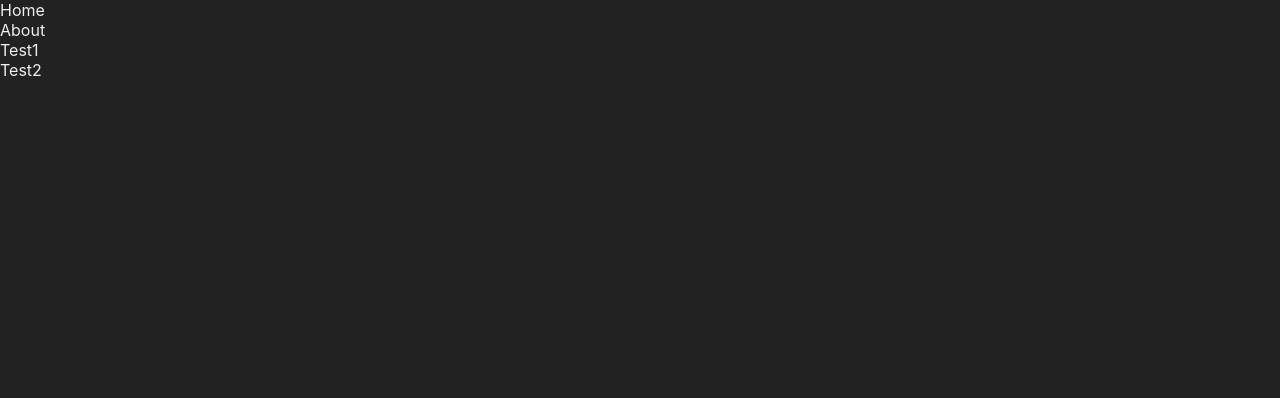
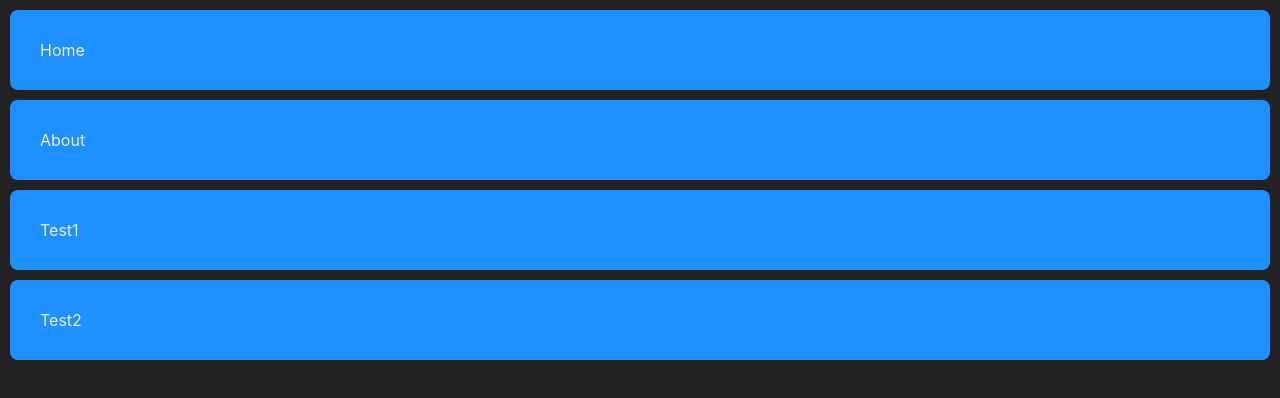
Before and after one commit to Andreas-Ziegler22/andreas-ziegler, a Next.js app: page / in a window 1280 px wide. Shown: the top 398 px of the page. Built offline with nearby package versions, Linux system fonts and the light colour scheme.

Commit message:
upgrade header layoutheader in components

```diff
--- a/src/components/Navigator.jsx
+++ b/src/components/Navigator.jsx
@@ -1,9 +1,9 @@
 import styles from "../styles/Navigator.module.css";
 
-export default function Navegator(props) {
+export default function Navigator(props) {
   return (
     <div
-      className={styles.navegator}
+      className={styles.navigator}
       style={{ backgroundColor: props.cor ?? "background-color: dodgerblue" }}
     >
       {props.navLink}
--- a/src/pages/index.jsx
+++ b/src/pages/index.jsx
@@ -1,12 +1,12 @@
-import Navegator from "../components/Navigator";
+import Navigator from "../components/Navigator";
 
 export default function Home() {
   return (
     <div>
-      <Navegator navLink="Home" />
-      <Navegator navLink="About" />
-      <Navegator navLink="Test1" />
-      <Navegator navLink="Test2" />
+      <Navigator navLink="Home" />
+      <Navigator navLink="About" />
+      <Navigator navLink="Test1" />
+      <Navigator navLink="Test2" />
     </div>
   );
 }
--- a/src/pages/test1.jsx
+++ b/src/pages/test1.jsx
@@ -6,6 +6,7 @@ function test1() {
     <div>
       <LayoutHeader>
         <Header title="Test 1" />
+        <h1>Teste 1</h1>
       </LayoutHeader>
     </div>
   );
--- a/src/pages/test2.jsx
+++ b/src/pages/test2.jsx
@@ -5,6 +5,7 @@ function test2() {
   return (
     <div>
       <LayoutHeader>
+        <h1>Teste 2</h1>
         <Header title="Test 1" />
       </LayoutHeader>
     </div>
```
Also changed, not shown: src/pages/home.jsx (+6 -4 lines).
